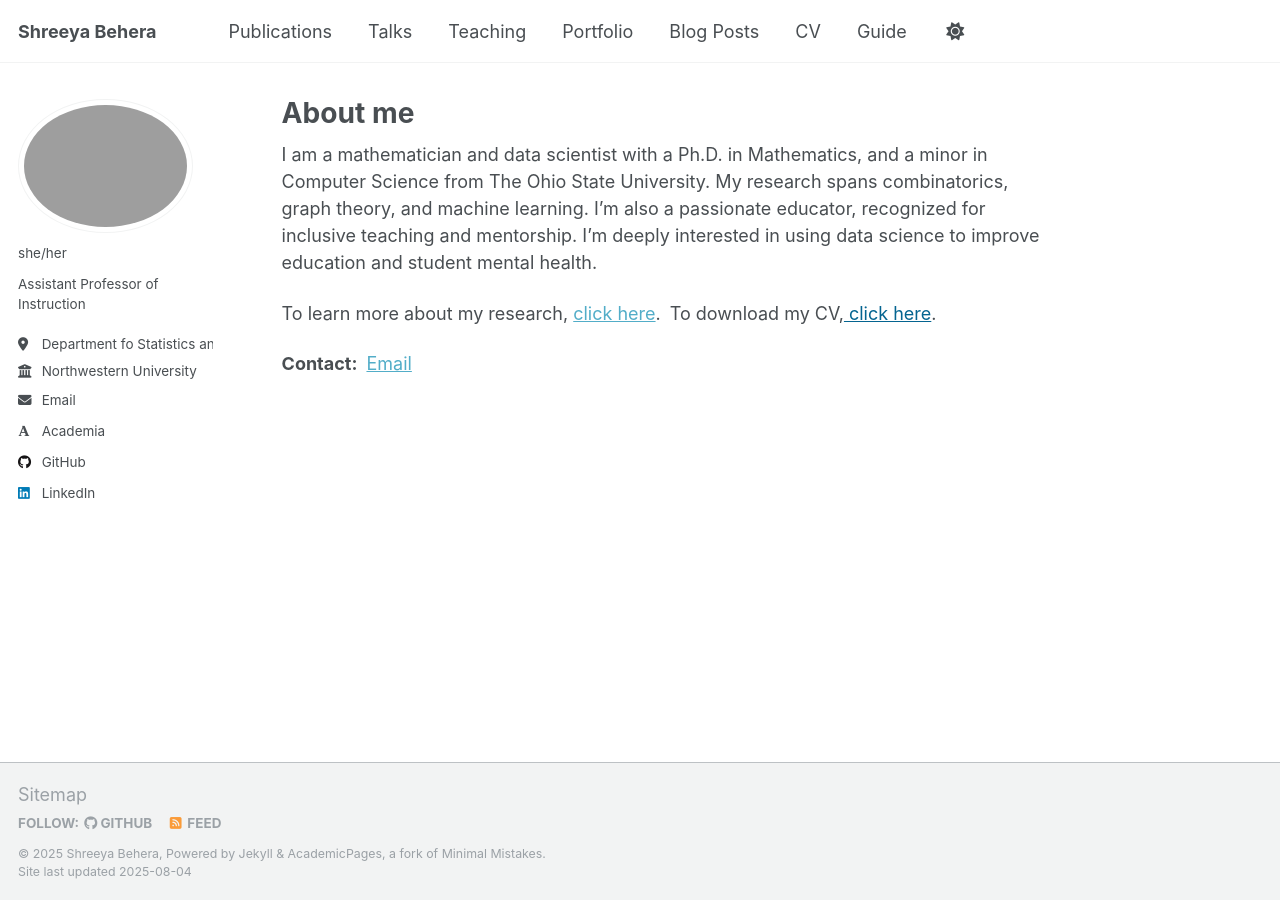
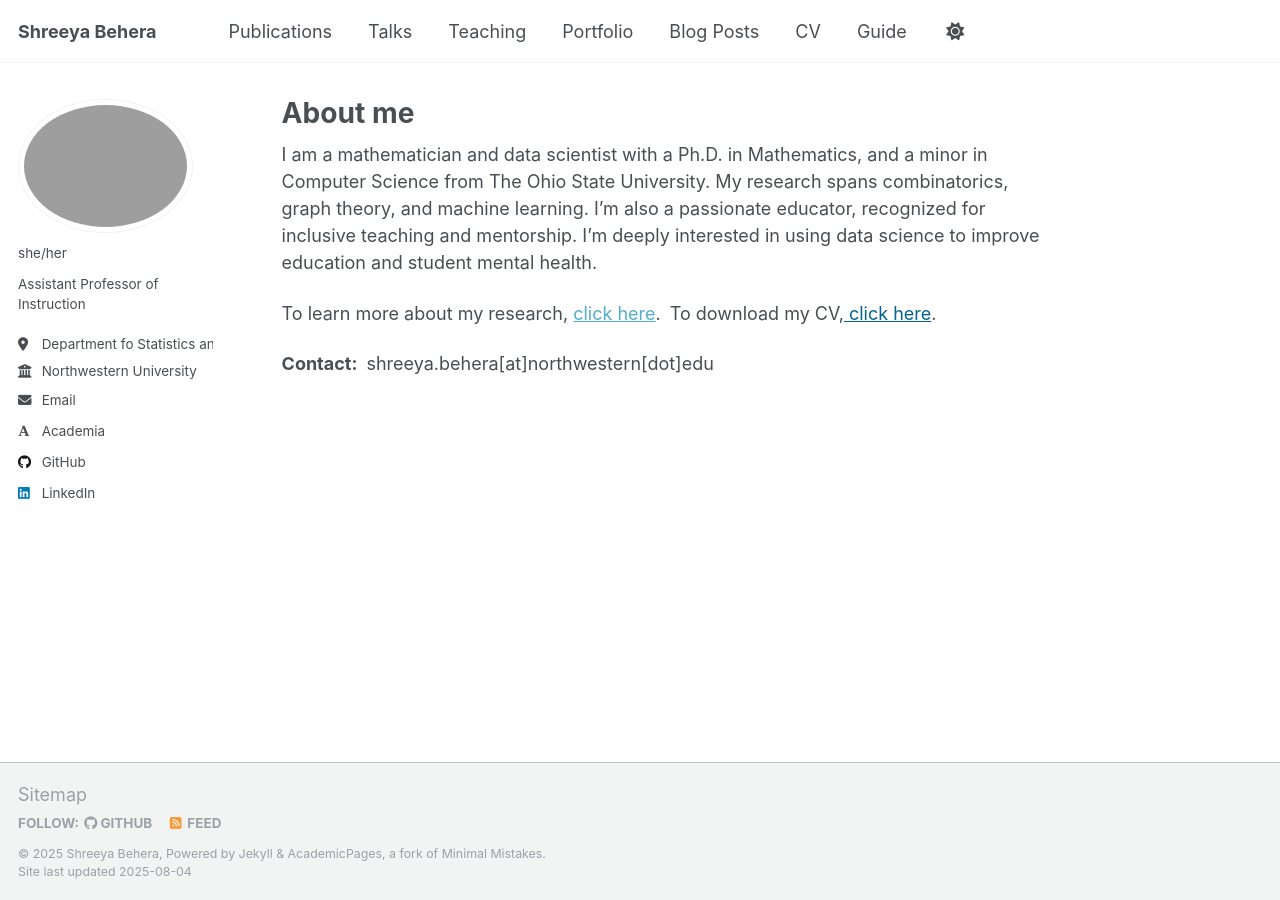
Before and after one commit to Shreeyabehera/shreeyabehera.github.io, a Jekyll site: the page built from _pages/about.md, in a window 1280 px wide. Built offline with Jekyll 4.4.1, drawn with Linux system fonts in a browser that asks for light colours; some web fonts are replaced; a script that is not in the unit is left out.

Commit message:
Update about.md

```diff
--- a/_pages/about.md
+++ b/_pages/about.md
@@ -11,4 +11,4 @@ I am a mathematician and data scientist with a Ph.D. in Mathematics, and a minor
 
 To learn more about my research, [click here](/publication_final/).&ensp;To download my CV,<a style="color:#046490;" href="/files/CV/Shreeya_CV.pdf"> click here</a>.
 
-**Contact:**&ensp;[Email](mailto:shreeya.behera@northwestern.edu)
+**Contact:**&ensp;shreeya.behera[at]northwestern[dot]edu
```
